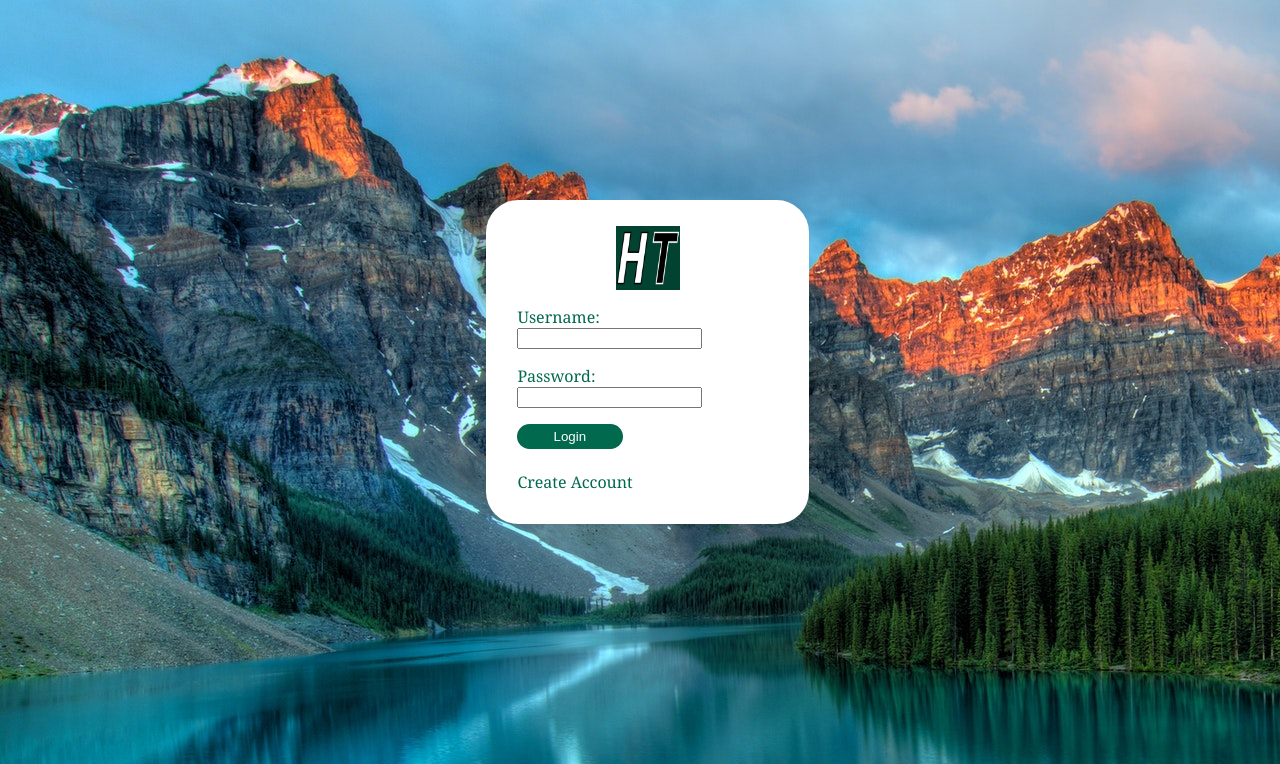
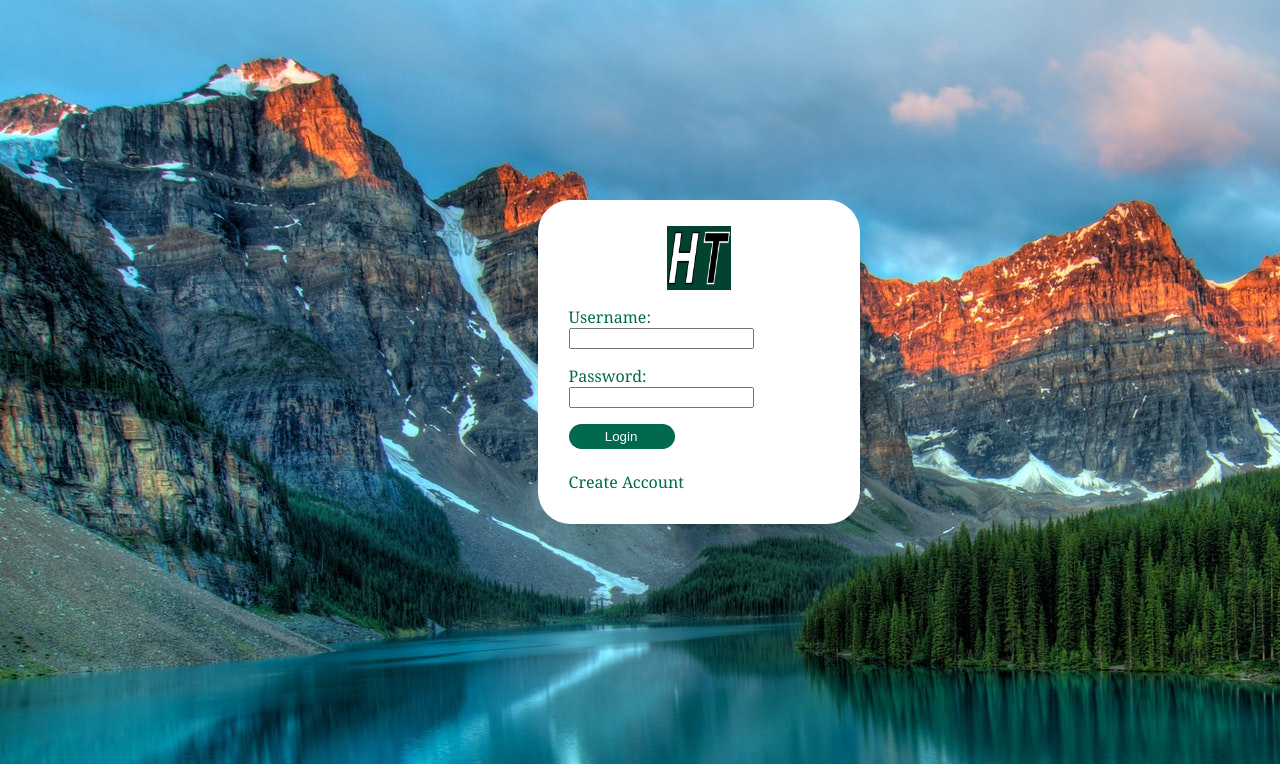
Before and after one commit to JohnGilbert57/Python-Hobby-Tracker, a Django app: page / in a window 1280 px wide. Shown: the top 764 px of the page. Run offline with Django 3.2, Linux system fonts and the light colour scheme.

Commit message:
Fixed the allignment of the webpage to be more centered; and a simple update to README.md

```diff
--- a/hobbytracker/myapp/static/myapp/css/user_login.css
+++ b/hobbytracker/myapp/static/myapp/css/user_login.css
@@ -22,7 +22,7 @@ body {
 #formComponents{
     position:absolute;
     top: 25%;
-    left: 38%;
+    left: 42%;
     padding-top: 2%;
     padding-left: 2%;
     padding-bottom: 2%;
```
Also changed, not shown: README.md, hobbytracker/db.sqlite3.
